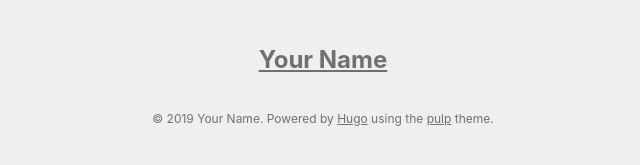
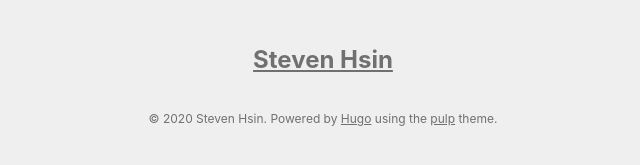
Before and after one commit to stevenhsin/stevenhsin.github.io, a plain HTML site: page tags/index.html in a window 1280 px wide. Shown: the part 189-354 px from the top of the page, 317-957 px from the left. Drawn offline with Linux system fonts and the light colour scheme.

Commit message:
New changes

```diff
--- a/tags/index.html
+++ b/tags/index.html
@@ -9,8 +9,8 @@
   <meta charset="utf-8">
   <meta http-equiv="X-UA-Compatible" content="IE=edge">
   <meta name="viewport" content="width=device-width, initial-scale=1">
-  <meta name="author" content="Your Name" />
-  <link rel="shortcut icon" type="image/x-icon" href="https://stevenhsin.github.io/img/favicon.ico">
+  <meta name="author" content="Steven Hsin" />
+  <link rel="shortcut icon" type="image/x-icon" href="https://stevenhsin.github.io/img/shfav.ico">
 
 
 
@@ -67,7 +67,7 @@
     <a href="https://stevenhsin.github.io/"><img class="avatar-border" src="https://stevenhsin.github.io//img/avatar-border.svg" alt=""></a>
   </div>
 
-  <h2><a class="author" href="https://stevenhsin.github.io/">Your Name</a></h2>
+  <h2><a class="author" href="https://stevenhsin.github.io/">Steven Hsin</a></h2>
 </header>
 
 
@@ -78,7 +78,7 @@
   </div>
   <footer>
   <p>
-  &copy; 2019 Your Name.
+  &copy; 2020 Steven Hsin.
   Powered by <a href="https://gohugo.io/">Hugo</a>
   using the <a href="https://github.com/koirand/pulp/">pulp</a> theme.
   </p>
```
Also changed, not shown: 404.html (+4 -4 lines), categories/index.html (+4 -4 lines), index.html (+6 -6 lines), img/android-chrome-512x512.png (added), img/shfav.ico (added).
